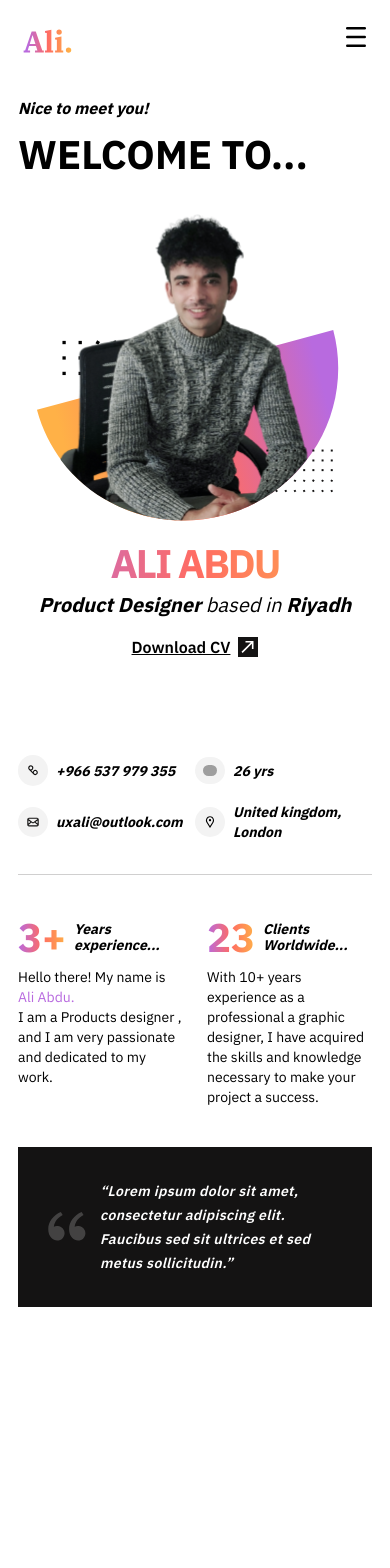
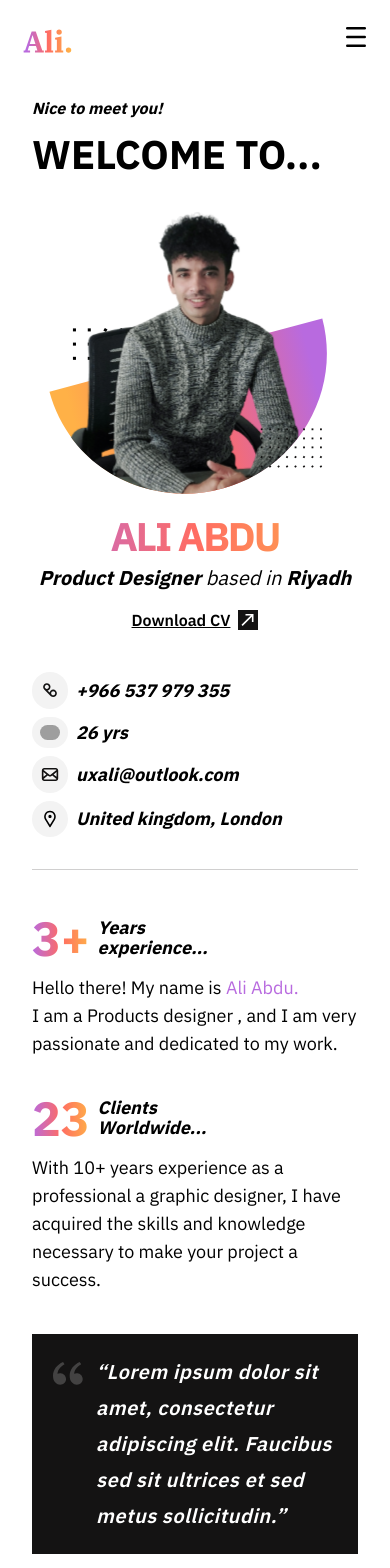
Before and after one commit to HamadBakeel/ali-portfolio, a Next.js app: page /about in a window 390 px wide. Shown: the top 1568 px of the page. Built offline with nearby package versions, Linux system fonts and the light colour scheme; grey boxes are pictures that could not be loaded.

Commit message:
feat: responsive about page

```diff
--- a/app/about/page.tsx
+++ b/app/about/page.tsx
@@ -4,7 +4,7 @@ import React from "react";
 function About() {
   return (
     <main className="w-full min-h-screen pt-24 max-w-screen-xl">
-      <section className="grid grid-cols-1 md:grid-cols-11 px-[18px] md:px-[3vw] lg:px-[5vw] xl:px-[7vw]">
+      <section className="grid grid-cols-1 md:grid-cols-11 px-8 md:px-[3vw] lg:px-[5vw] xl:px-[7vw]">
         <div className=" col-span-4">
           <h1 className=" italic font-bold mb-1">Nice to meet you!</h1>
           <h2 className=" uppercase text-[2.5rem] font-bold">welcome to...</h2>
@@ -38,11 +38,11 @@ function About() {
         </div>
         <div className="col-span-1"></div>
         <div className=" col-span-6">
-          <div className="flex flex-col gap-3 w-full border-b border-[#141313] border-opacity-[0.2] mt-24 pb-8">
-            <div className="grid grid-cols-2 gap-y-4">
-              <span className=" flex gap-2 font-extrabold text-sm italic items-center">
+          <div className="w-full border-b border-[#141313] border-opacity-[0.2] mt-10 md:mt-24 pb-8">
+            <div className="grid grid-cols-1 md:grid-cols-2 gap-y-2 md:gap-y-4">
+              <span className=" flex gap-2 font-extrabold text-lg md:text-sm italic items-center">
                 <Image
-                  className=" bg-[#1413130D] rounded-full p-2 "
+                  className=" bg-[#1413130D] rounded-full p-2 w-9"
                   src="/assets/icons/phone.svg"
                   alt=""
                   width={30}
@@ -50,9 +50,9 @@ function About() {
                 />
                 +966 537 979 355
               </span>
-              <span className=" flex gap-2 font-extrabold text-sm italic  justify-start items-center">
+              <span className=" flex gap-2 font-extrabold text-lg md:text-sm italic  justify-start items-center">
                 <Image
-                  className=" bg-[#1413130D] rounded-full p-2 "
+                  className=" bg-[#1413130D] rounded-full p-2  w-9"
                   src="/assets/icons/person.svg"
                   alt=""
                   width={30}
@@ -60,9 +60,9 @@ function About() {
                 />
                 26 yrs
               </span>
-              <span className=" flex gap-2 font-extrabold text-sm italic items-center">
+              <span className=" flex gap-2 font-extrabold text-lg md:text-sm italic items-center">
                 <Image
-                  className=" bg-[#1413130D] rounded-full p-2 "
+                  className=" bg-[#1413130D] rounded-full p-2  w-9"
                   src="/assets/icons/envelope.svg"
                   alt=""
                   width={30}
@@ -70,9 +70,9 @@ function About() {
                 />
                 uxali@outlook.com
               </span>
-              <span className=" flex gap-2 font-extrabold text-sm italic items-center">
+              <span className=" flex gap-2 font-extrabold text-lg md:text-sm italic items-center">
                 <Image
-                  className=" bg-[#1413130D] rounded-full p-2 "
+                  className=" bg-[#1413130D] rounded-full p-2  w-9"
                   src="/assets/icons/location-pin.svg"
                   alt=""
                   width={30}
@@ -83,17 +83,17 @@ function About() {
             </div>
           </div>
 
-          <div className=" grid grid-cols-2 gap-6 mt-8">
+          <div className=" grid grid-cols-1 md:grid-cols-2 gap-6 mt-8">
             <div>
               <p className=" flex items-center justify-start gap-2">
-                <span className=" text-gradient-custom text-[2.5rem] font-bold">
+                <span className=" text-gradient-custom text-[3rem] md:text-[2.5rem] font-bold">
                   3+
                 </span>
-                <span className=" italic font-extrabold leading-4 text-sm">
+                <span className=" italic font-extrabold leading-5 md:leading-4 text-lg md:text-sm">
                   Years <br /> experience...
                 </span>
               </p>
-              <p className=" text-sm">
+              <p className=" text-lg md:text-sm">
                 Hello there! My name is{" "}
                 <span className=" text-[#B86ADF]">Ali Abdu.</span> <br />I am a
                 Products designer , and I am very passionate and dedicated to my
@@ -102,28 +102,29 @@ function About() {
             </div>
             <div>
               <p className=" flex items-center justify-start gap-2">
-                <span className=" text-gradient-custom text-[2.5rem] font-bold">
+                <span className=" text-gradient-custom text-[3rem] md:text-[2.5rem] font-bold">
                   23
                 </span>
-                <span className=" italic font-extrabold leading-4 text-sm">
+                <span className=" italic font-extrabold leading-5 md:leading-4 text-lg md:text-sm">
                   Clients <br /> Worldwide...
                 </span>
               </p>
-              <p className=" text-sm">
+              <p className=" text-lg md:text-sm">
                 With 10+ years experience as a professional a graphic designer,
                 I have acquired the skills and knowledge necessary to make your
                 project a success.
               </p>
             </div>
           </div>
-          <div className=" flex items-center gap-2 bg-sport-black py-8 px-6 mt-10">
+          <div className=" flex items-start md:items-center gap-2 bg-sport-black py-5 md:py-8 px-4 md:px-6 mt-10">
             <Image
               src="/assets/icons/gray-quotes.svg"
+              className=" w-10"
               alt=""
               width={50}
               height={50}
             />
-            <p className=" text-white text-sm font-semibold italic tracking-wide leading-6">
+            <p className=" text-white text-xl md:text-sm font-semibold italic tracking-wide leading-9 md:leading-6">
               “Lorem ipsum dolor sit amet, consectetur adipiscing elit. Faucibus
               sed sit ultrices et sed metus sollicitudin.”
             </p>
@@ -132,9 +133,9 @@ function About() {
       </section>
 
       <section
-        className="grid grid-cols-1 md:grid-cols-12 mt-20 pt-24 pb-16
-        px-[18px] md:px-[3vw] lg:px-[5vw] xl:px-[7vw]
-        mr-[18px] md:mr-[3vw] lg:mr-[5vw] xl:mr-[7vw]
+        className="grid grid-cols-1 md:grid-cols-12 mt-10 md:mt-20 pt-12 md:pt-24 pb-16
+        px-8 md:px-[3vw] lg:px-[5vw] xl:px-[7vw]
+        md:mr-[3vw] lg:mr-[5vw] xl:mr-[7vw]
         "
         style={{
           background:
@@ -142,9 +143,9 @@ function About() {
         }}
       >
         <div className=" col-span-5">
-          <h3 className="italic text-white text-sm font-semibold mb-2">Experience</h3>
-          <h4 className="uppercase text-white font-bold text-4xl mb-5">my experience</h4>
-          <p className=" text-sm text-white">
+          <h3 className="italic text-white text-lg md:text-sm font-semibold mb-4 md:mb-2 tracking-wider">Experience</h3>
+          <h4 className="uppercase text-white font-semibold md:font-bold text-4xl mb-5 tracking-wider">my experience</h4>
+          <p className=" text-xl md:text-sm text-white tracking-wide">
             Hello there! My name is Ali Abdu. <br /> I am a Product Designer, and
             I&#39;m very passionate and dedicated to my work.
           </p>
@@ -152,7 +153,7 @@ function About() {
             className="
           bg-sport-black
           hover:bg-white hover:text-black transition text-white
-           md:text-sm flex justify-center items-center gap-2
+           md:text-sm hidden md:flex justify-center items-center gap-2
            mx-auto md:mx-0 mb-6 px-4 py-4 md:px-6 md:py-3 mt-2 md:mt-8"
           >
             Download my resume
@@ -166,28 +167,44 @@ function About() {
           </button>
         </div>
         <div className=" col-span-1"></div>
-        <div className=" col-span-6">
+        <div className=" col-span-6 mt-10 md:mt-0">
           <div className="text-white border-b border-white border-opacity-25 mb-7">
-            <div className=" flex justify-between text-sm">
+            <div className=" flex justify-between md:text-sm tracking-wider">
               <span className=" italic font-semibold">-2018 - Present</span>
-              <span className=" text-xs font-semibold">-One Graphics</span>
+              <span className="md:text-xs md:font-semibold">-One Graphics</span>
             </div>
             <p className=" text-2xl uppercase font-bold mb-3 mt-2">lead product designer</p>
           </div>
           <div className="text-white border-b border-white border-opacity-25 mb-7">
-            <div className=" flex justify-between text-sm">
+            <div className=" flex justify-between md:text-sm tracking-wider">
               <span className=" italic font-semibold">-2018 - 2010</span>
-              <span className=" text-xs font-semibold">-One Graphics</span>
+              <span className="md:text-xs md:font-semibold">-One Graphics</span>
             </div>
             <p className=" text-2xl uppercase font-bold mb-3 mt-2">senior UX/UI designer</p>
           </div>
           <div className="text-white border-b border-white border-opacity-25 mb-7">
-            <div className=" flex justify-between text-sm">
+            <div className=" flex justify-between md:text-sm tracking-wider">
               <span className=" italic font-semibold">-2008 - 2006</span>
-              <span className=" text-xs font-semibold">-Otek</span>
+              <span className="md:text-xs md:font-semibold">-Otek</span>
             </div>
             <p className=" text-2xl uppercase font-bold mb-3 mt-2">UX/UI designer</p>
           </div>
+          <button
+            className="
+          bg-sport-black
+          hover:bg-white hover:text-black transition text-white
+           md:text-sm flex md:hidden w-full justify-center items-center gap-2
+           mx-auto md:mx-0 mb-6 px-4 py-4 md:px-6 md:py-3 mt-12"
+          >
+            Download my resume
+            <Image
+              className=" w-[25px] md:w-[20px]"
+              src="/assets/icons/colored-arrow.svg"
+              alt=""
+              width={15}
+              height={15}
+            />
+          </button>
         </div>
       </section>
     </main>
```
